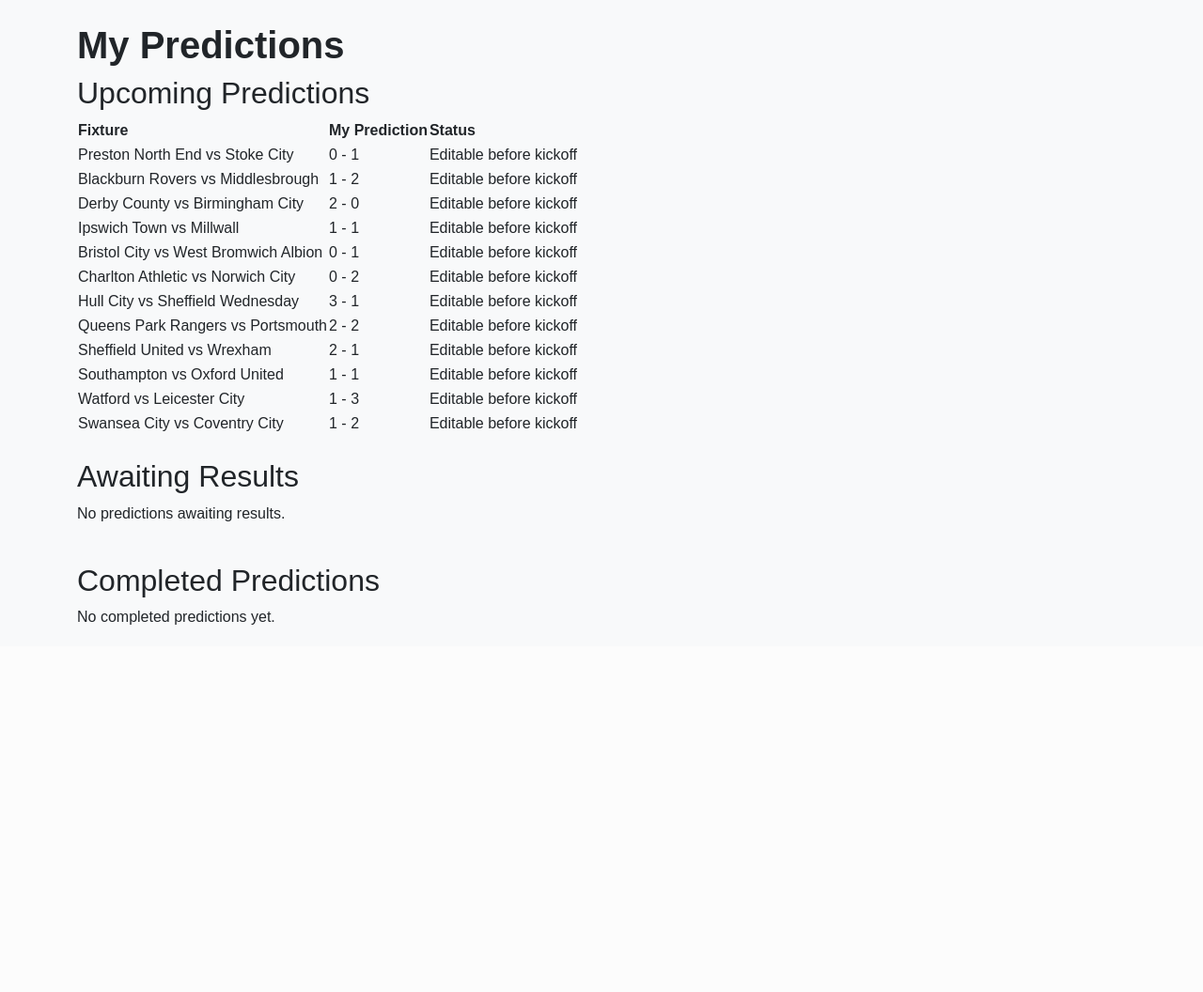
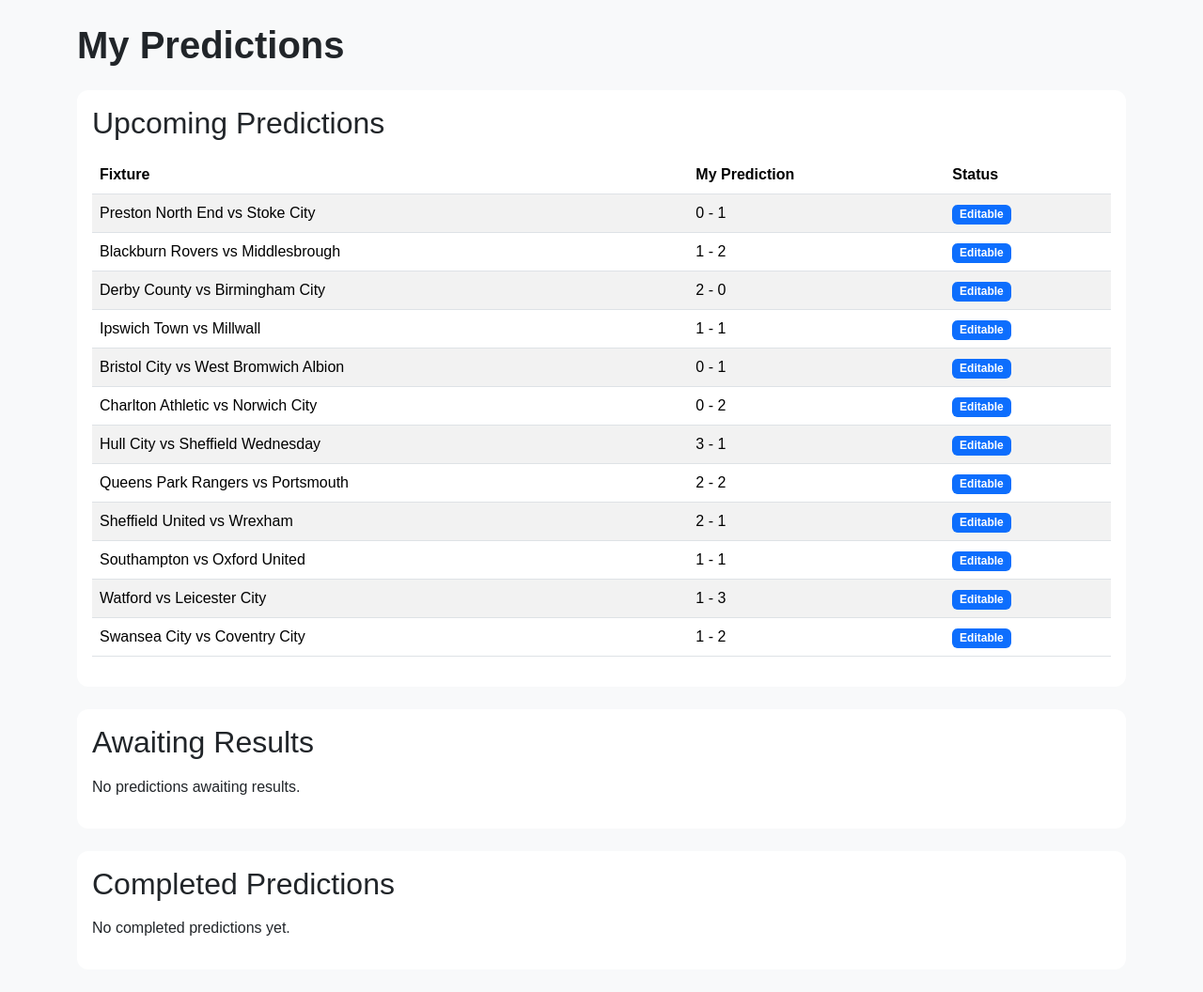
Before and after one commit to joeb-brfc/champpredict, a Django app: page /my-predictions/ in a window 1280 px wide. Shown: the part 112-1168 px from the top of the page at 94% size. Before the commit the page ends 777 px from the top, so only its background shows below. Run offline with Django 5.2, Linux system fonts and the light colour scheme; a user stored in the database is signed in; data comes from the database, SQL or seed files in the repository; both versions use the stored data as it was after the commit.

Commit message:
Style My Predictions page with Bootstrap cards, tables, and status badges

```diff
--- a/predictor/static/predictor/css/style.css
+++ b/predictor/static/predictor/css/style.css
@@ -26,3 +26,22 @@ nav a:hover {
 h1 {
     font-weight: bold;
 }
+
+.card {
+    border: none;
+    border-radius: 12px;
+}
+
+.card-title {
+    color: #0057B8;
+}
+
+thead {
+    background-color: #0057B8;
+    color: white;
+}
+
+table td,
+table th {
+    vertical-align: middle;
+}
--- a/predictor/templates/predictor/my_predictions.html
+++ b/predictor/templates/predictor/my_predictions.html
@@ -1,91 +1,171 @@
 {% extends "predictor/base.html" %}
 {% block content %}
 
-<h1>My Predictions</h1>
+<!-- Page heading -->
+<h1 class="mb-4">My Predictions</h1>
 
 <!-- ========================= -->
 <!-- UPCOMING -->
 <!-- ========================= -->
-<h2>Upcoming Predictions</h2>
 
+<!-- Section for predictions that can still be edited -->
+<div class="card mb-4">
+    <div class="card-body">
+
+        <h2 class="mb-3">Upcoming Predictions</h2>
+
+        <!-- Only show table if predictions exist -->
         {% if upcoming_predictions %}
-<table>
+
+        <div class="table-responsive">
+            <table class="table table-striped">
+
+                <thead>
                     <tr>
                         <th>Fixture</th>
                         <th>My Prediction</th>
                         <th>Status</th>
                     </tr>
+                </thead>
+
+                <tbody>
                     {% for prediction in upcoming_predictions %}
                     <tr>
+
+                        <!-- Teams playing -->
                         <td>{{ prediction.fixture.home_team }} vs {{ prediction.fixture.away_team }}</td>
+
+                        <!-- User's score prediction -->
                         <td>{{ prediction.predicted_home_goals }} - {{ prediction.predicted_away_goals }}</td>
-        <td>Editable before kickoff</td>
+
+                        <!-- Always editable before kickoff -->
+                        <td>
+                            <span class="badge text-bg-primary">Editable</span>
+                        </td>
+
                     </tr>
                     {% endfor %}
+                </tbody>
             </table>
+        </div>
+
         {% else %}
         <p>No upcoming predictions.</p>
         {% endif %}
 
-<br>
+    </div>
+</div>
 
 <!-- ========================= -->
 <!-- PENDING -->
 <!-- ========================= -->
-<h2>Awaiting Results</h2>
+
+<!-- Section for games played but no result yet -->
+<div class="card mb-4">
+    <div class="card-body">
+
+        <h2 class="mb-3">Awaiting Results</h2>
 
         {% if pending_result_predictions %}
-<table>
+
+        <div class="table-responsive">
+            <table class="table table-striped">
+
+                <thead>
                     <tr>
                         <th>Fixture</th>
                         <th>Prediction</th>
                         <th>Status</th>
                     </tr>
+                </thead>
+
+                <tbody>
                     {% for prediction in pending_result_predictions %}
                     <tr>
+
                         <td>{{ prediction.fixture.home_team }} vs {{ prediction.fixture.away_team }}</td>
+
                         <td>{{ prediction.predicted_home_goals }} - {{ prediction.predicted_away_goals }}</td>
-        <td>Waiting for result</td>
+
+                        <!-- Waiting for admin to enter result -->
+                        <td>
+                            <span class="badge text-bg-warning">Awaiting Result</span>
+                        </td>
+
                     </tr>
                     {% endfor %}
+                </tbody>
             </table>
+        </div>
+
         {% else %}
         <p>No predictions awaiting results.</p>
         {% endif %}
 
-<br>
+    </div>
+</div>
 
 <!-- ========================= -->
 <!-- COMPLETED -->
 <!-- ========================= -->
-<h2>Completed Predictions</h2>
+
+<!-- Section where results exist and points are calculated -->
+<div class="card mb-4">
+    <div class="card-body">
+
+        <h2 class="mb-3">Completed Predictions</h2>
 
         {% if completed_predictions %}
-<table>
+
+        <div class="table-responsive">
+            <table class="table table-striped">
+
+                <thead>
                     <tr>
                         <th>Fixture</th>
                         <th>Prediction</th>
                         <th>Result</th>
                         <th>Points</th>
                     </tr>
+                </thead>
 
+                <tbody>
                     {% for prediction in completed_predictions %}
                     <tr>
+
+                        <!-- Teams -->
                         <td>{{ prediction.fixture.home_team }} vs {{ prediction.fixture.away_team }}</td>
 
                         <!-- User prediction -->
                         <td>{{ prediction.predicted_home_goals }} - {{ prediction.predicted_away_goals }}</td>
 
-        <!-- Actual result -->
+                        <!-- Actual match result -->
                         <td>{{ prediction.fixture.result.home_goals }} - {{ prediction.fixture.result.away_goals }}</td>
 
-        <!-- Calculated points -->
-        <td>{{ prediction.calculate_points }}</td>
+                        <!-- Points calculated in model -->
+                        <td>
+                            {% with points=prediction.calculate_points %}
+                                {% if points == 3 %}
+                                    <span class="badge text-bg-success">{{ points }}</span>
+                                {% elif points == 1 %}
+                                    <span class="badge text-bg-warning">{{ points }}</span>
+                                {% else %}
+                                    <span class="badge text-bg-danger">{{ points }}</span>
+                                {% endif %}
+                            {% endwith %}
+                        </td>
+
                     </tr>
                     {% endfor %}
+                </tbody>
             </table>
+        </div>
+
         {% else %}
         <p>No completed predictions yet.</p>
         {% endif %}
 
+    </div>
+</div>
+
 {% endblock %}
```
Also changed, not shown: predictor/templates/predictor/fixture_list.html (+14 -7 lines), db.sqlite3. Lines whose indentation alone changed are shown as unchanged.
